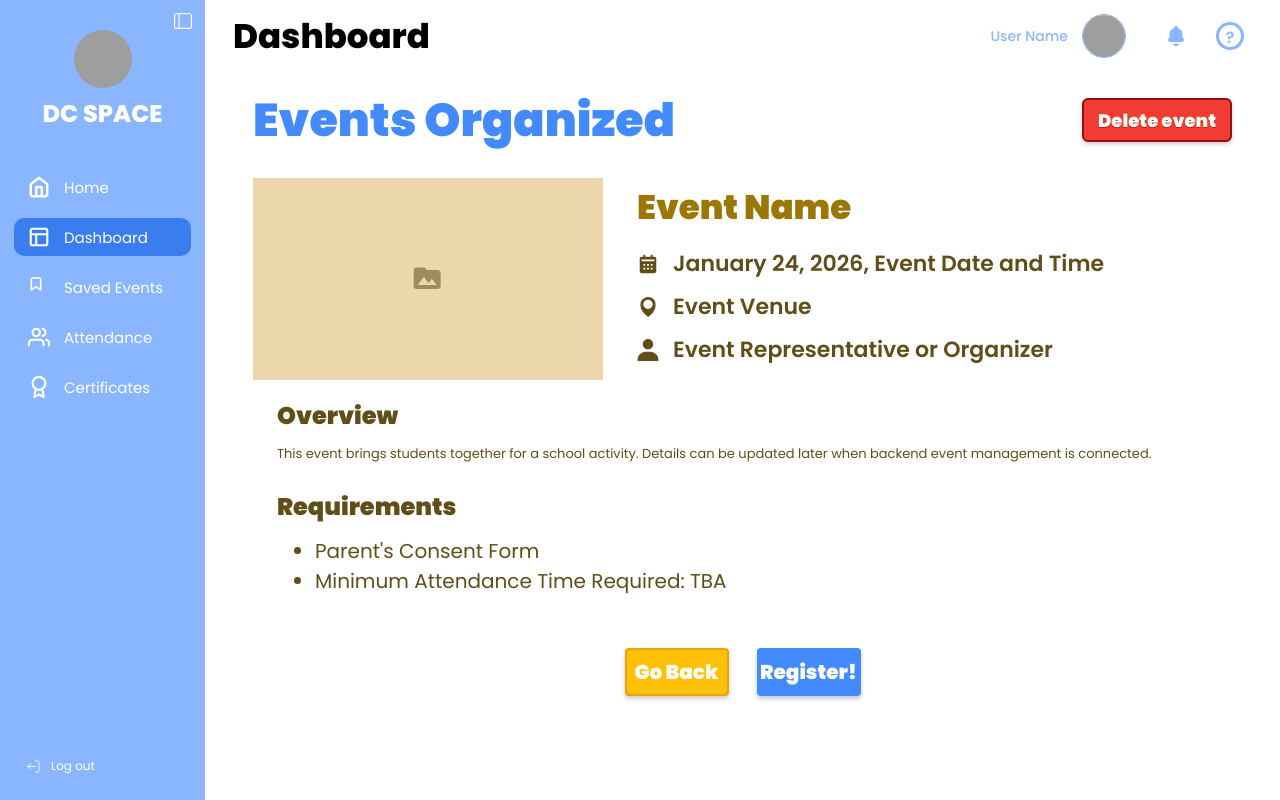
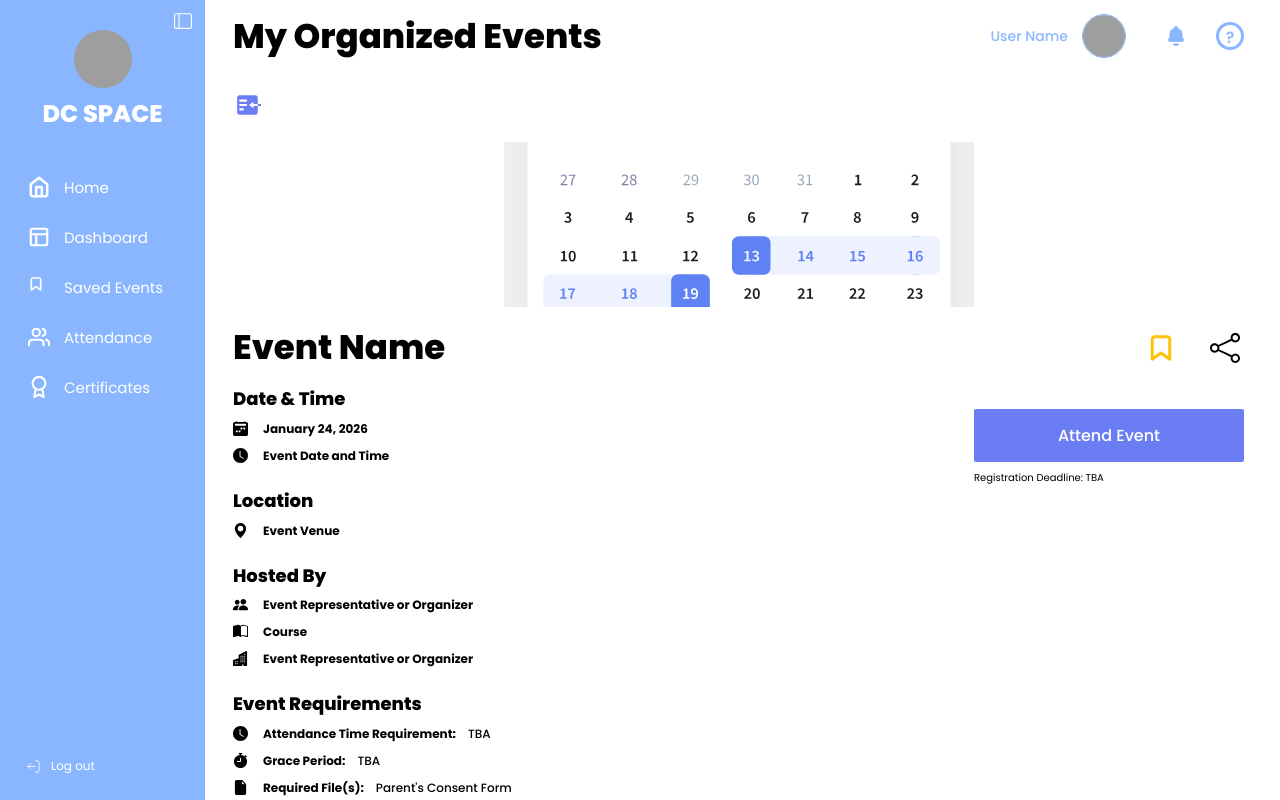
Before and after one commit to misxabien/DCSPACE_NEXT_WEB, a Next.js app: page /dashboard/organized-event in a window 1280 px wide. Built offline with nearby package versions, Linux system fonts and the light colour scheme; grey boxes are pictures that could not be loaded; a web font is replaced by a local one.

Commit message:
Modified the route of the event cards in the events organized page.

```diff
--- a/app/(main)/dashboard/organized-event/page.tsx
+++ b/app/(main)/dashboard/organized-event/page.tsx
@@ -1,11 +1,11 @@
-import type { Metadata } from "next";
-import { EventDetailsPageContent } from "@/components/EventDetailsPageContent";
-import "@/styles/pages/event-details.css";
+import type { Metadata } from 'next';
+import { EventDetailsPageContent } from '@/components/EventDetailsPageContent';
+import '@/styles/pages/event-details.css';
 
 export const metadata: Metadata = {
-  title: "Organized Event Details - DC Space",
+  title: 'Organized Event Details - DC Space',
 };
 
 export default function OrganizedEventDetailsPage() {
-  return <EventDetailsPageContent source="organized" />;
+  return <EventDetailsPageContent />;
 }
--- a/components/EventsOrganizedPageContent.tsx
+++ b/components/EventsOrganizedPageContent.tsx
@@ -103,13 +103,17 @@ export function EventsOrganizedPageContent() {
 
   const renderEventCard = (event: FrontendEvent, approval = false) => {
     const status = approval ? getApprovalStatus(event) : statusMeta[getEventStatus(event)].label;
+    const handleOpenEventDetails = () => {
+      window.sessionStorage.setItem('dcspaceDashboardView', 'organized');
+      setSelectedBrowseEventId(event.id);
+    };
 
     return (
       <article className="organized-event-card" key={event.id}>
         <Link
           className="organized-event-card__link"
           href="/dashboard/organized-event"
-          onClick={() => setSelectedBrowseEventId(event.id)}
+          onClick={handleOpenEventDetails}
         >
           <span className="organized-event-card__media" aria-hidden="true">
             {event.bannerDataUrl && <Image src={event.bannerDataUrl} alt="" fill unoptimized />}
--- a/components/Sidebar.tsx
+++ b/components/Sidebar.tsx
@@ -98,16 +98,18 @@ export function Sidebar() {
 
   const hasUnreadNotifications = notifications.some((notification) => !notification.isRead);
   const isSubmitFeedbackPage = pathname.includes('/submit-feedback');
+  const isOrganizedEventPath =
+    pathname.includes('/events-organized') || pathname.includes('/organize') || pathname.includes('/organized-event');
   const profilePhotoStyle = {
     transform: `translate(${profilePhotoFit.x}%, ${profilePhotoFit.y}%) scale(${profilePhotoFit.zoom})`,
   } as CSSProperties;
   const pageTitle =
     pathname === '/home'
       ? 'Home'
+      : isOrganizedEventPath
+          ? 'My Organized Events'
           : pathname === '/dashboard' || pathname.startsWith('/dashboard/')
             ? 'Dashboard'
-        : pathname.includes('/events-organized') || pathname.includes('/organize') || pathname.includes('/organized-event')
-          ? 'My Organized Events'
             : pathname.includes('/attendance')
               ? 'Attendance'
               : pathname.includes('/certificates')
@@ -153,7 +155,12 @@ export function Sidebar() {
 
         <nav className="sidebar__nav">
           {navItems.map((item) => {
-            const active = pathname === item.href || pathname.startsWith(`${item.href}/`);
+            const active =
+              item.href === '/events-organized'
+                ? isOrganizedEventPath
+                : item.href === '/dashboard'
+                  ? (pathname === item.href || pathname.startsWith(`${item.href}/`)) && !isOrganizedEventPath
+                  : pathname === item.href || pathname.startsWith(`${item.href}/`);
 
             return (
               <Link className={`sidebar__link${active ? ' is-active' : ''}`} href={item.href} aria-current={active ? 'page' : undefined} key={item.label}>
```
Lines whose indentation alone changed are shown as unchanged.
